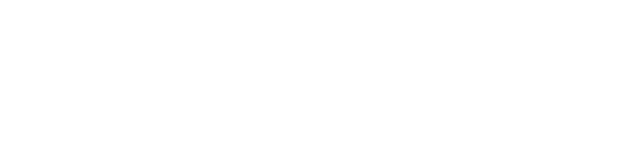
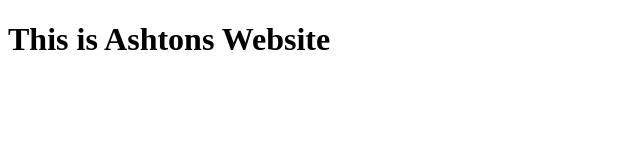
Before and after one commit to Ashton-Dawahare/PersonalWebsite, a plain HTML site: page index.html in a window 1280 px wide. Shown: the whole page, without its empty margins (0-640 px from the left). Drawn offline with Linux system fonts and the light colour scheme.

Commit message:
adding name to website

```diff
--- a/index.html
+++ b/index.html
@@ -6,6 +6,7 @@
     <title>Document</title>
 </head>
 <body>
-
+    <h1>This is Ashtons Website
+    </h1>
 </body>
 </html>
```
